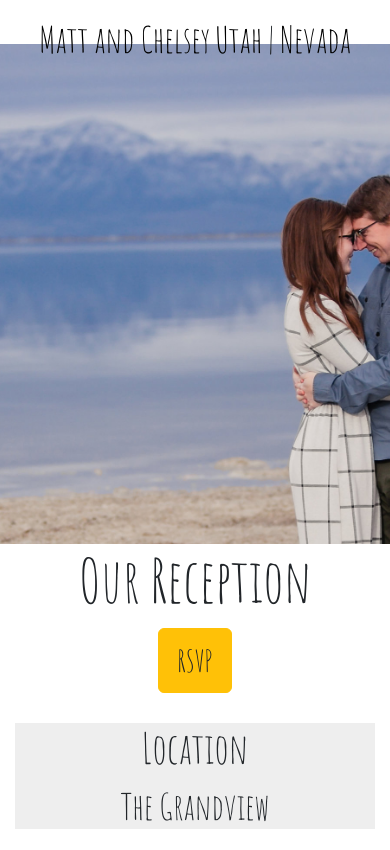
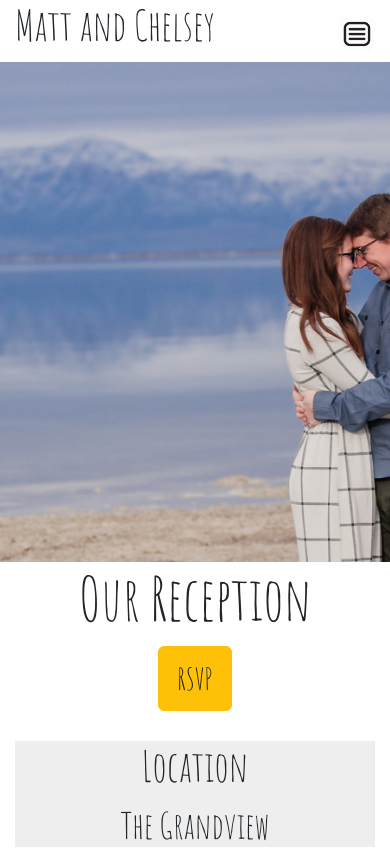
Before and after one commit to rhombus17/mcforever, a plain HTML site: page info/reception.html in a window 390 px wide. Shown: the top 850 px of the page. Drawn offline with nearby package versions, Linux system fonts and the light colour scheme.

Commit message:
nav bar now mobile friendly

```diff
--- a/info/info.css
+++ b/info/info.css
@@ -68,11 +68,25 @@ img {
         background-attachment: scroll;
         width:100%;
     }
-    .nav{
-        height: 20px;
-    }
 
     .li {
         font-size: 20px;
     }
 }
+
+.navtext {
+    font-size: 25px;
+}
+
+.navbar{
+    padding: 0px;
+}
+
+.navbutton {
+    background-image: url("../media/hamburgermenu.png");
+    background-repeat: no-repeat;
+    background-size: cover;
+    background-color: white;
+    height: 35px;
+    border: none;
+}
--- a/info/reception.html
+++ b/info/reception.html
@@ -4,16 +4,37 @@
         <meta charset="UTF-8">
         <meta name="viewport" content="width=device-width, initial-scale=1, user-scalable=0">
         <link rel="stylesheet" href="https://maxcdn.bootstrapcdn.com/bootstrap/4.0.0/css/bootstrap.min.css">
+        <script src="https://ajax.googleapis.com/ajax/libs/jquery/3.2.1/jquery.min.js"></script>
+        <script src="https://cdnjs.cloudflare.com/ajax/libs/popper.js/1.12.9/umd/popper.min.js"></script>
+        <script src="https://maxcdn.bootstrapcdn.com/bootstrap/4.0.0/js/bootstrap.min.js"></script>
         <style>@import url('https://fonts.googleapis.com/css?family=Amatic+SC');</style>
         <link href="info.css" rel="stylesheet">
         <title>Info-Reception</title>
     </head>
     <body>
-            <nav class="navbar navbar-default">
+        <nav class="navbar navbar-inverse">
+                <div class="container-fluid">
+                    <div class="navbar-header">
+                        <h3>Matt and Chelsey</h3>
+                    </div>
+                    <div class="navbar-right">
+                    <button type="button" class="navbar-toggle btn btn-secondary navbutton" data-toggle="collapse" data-target="#myNavbar">
+                    </button>
+                </div>
+                    <div class="collapse navbar-collapse" id="myNavbar">
+                    <ul class="nav navbar-nav">
+                        <li class="navtext"><a href="../index.html">Home</a></li>
+                        <li class="active navtext"><a href="#">Utah Reception</a></li>
+                        <li class="navtext"><a href="#">Nevada Open House</a></li>
+                    </ul>
+                    </div>
+                </div>
+            </nav>
+        <!-- <nav class="navbar navbar-default">
                     <div class="container">
-                        <!-- <div class="navbar-header">
+                         <div class="navbar-header">
                             <button type="button" class="navbar-toggle collapsed" data-toggle="collapse" data-target="#bs-example-navbar-collapse-1" aria-expanded="false">
-                        </div> -->
+                        </div>
                         <ul class="nav navbar-nav navbar-right">
                             <li><a href="../index.html">Matt and Chelsey</a></li>
                         </ul>
@@ -22,7 +43,7 @@
                             <li><a href="openhouse.html">Nevada</a></li>
                         </ul>
                     </div>
-                </nav>
+                </nav> -->
         <header class="parallax"> </header>
         <h1>Our Reception</h1>
 
```
Also changed, not shown: media/hamburgermenu.png (added).
